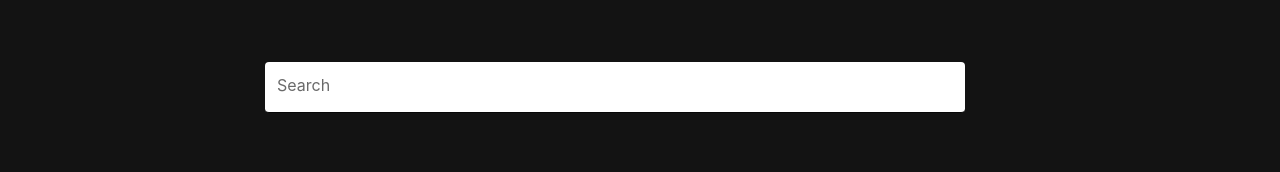
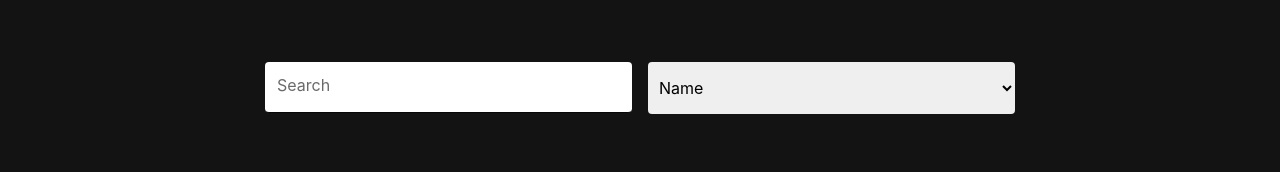
Before and after one commit to vaarvik/wp-gb, a React (Create React App) app: page / in a window 1280 px wide. Shown: the part 277-449 px from the top of the page. Built offline with nearby package versions, Linux system fonts and the light colour scheme.

Commit message:
Create Dropdown and sorting functionality

```diff
--- /dev/null
+++ b/src/components/Dropdown/Dropdown.jsx
@@ -0,0 +1,18 @@
+import useGutenbergStore from "../../store/store";
+import "./Dropdown.scss";
+
+function Dropdown({options = [{title: "None", value: 0}]}) {
+    const sortComponentsBy = useGutenbergStore(state => state.sortBy);
+    const onSelect = (option) => sortComponentsBy(option.target.value);
+
+    return (
+        <div className="Dropdown">
+            <select className="Dropdown__select" onChange={ onSelect }>
+                { options.map((option, index) => <option className="Dropdown__option" key={index} value={option.value} disabled={option.isDisabled ?? false}>{option.title}</option>) }
+            </select>
+        </div>
+
+    )
+}
+
+export default Dropdown;
--- /dev/null
+++ b/src/components/Dropdown/Dropdown.scss
@@ -0,0 +1,14 @@
+@import "/src/assets/styles/01_global/text";
+
+.Dropdown {
+    .Dropdown__select {
+        border: none;
+        border-radius: 4px;
+        display: block;
+        font-size: $base-font-size - 2px;
+        max-width: 700px;
+        outline: none;
+        padding: 15px 7px;
+        width: 100%;
+    }
+}
--- a/src/components/FrontPage/FrontPage.jsx
+++ b/src/components/FrontPage/FrontPage.jsx
@@ -1,4 +1,5 @@
 import BlockList from "../BlockList/BlockList";
+import Dropdown from "../Dropdown/Dropdown";
 import PageHeader from "../PageHeader/PageHeader";
 import SearchBar from "../SearchBar/SearchBar";
 
@@ -12,7 +13,26 @@ function FrontPage() {
         <p>This site is an open source project. Please join the community and add functionalities, components or requests <a href="https://github.com/vaarvik/wp-gb" target="_blank" rel="noreferrer">here</a>.</p>
       </PageHeader>
       <div className="wrapper">
-        <SearchBar/>
+        <div className="grid cols-2">
+          <div className="grid__item">
+            <SearchBar/>
+          </div>
+          <div className="grid__item">
+            <Dropdown options={
+              [
+                {
+                  title: "Sort by",
+                  value: "",
+                  isDisabled: true
+                },
+                {
+                  title: "Name",
+                  value: "title"
+                }
+              ]
+            }/>
+          </div>
+        </div>
       </div>
       <section className="wrapper very-wide" id="block-content">
         <BlockList />
--- /dev/null
+++ b/src/functions/sortByProp.jsx
@@ -0,0 +1,3 @@
+const sortByProp = (array, prop) => array.sort((a, b) =>  a[prop] > b[prop] ? 1 : (a[prop] < b[prop] ? -1 : 0));
+
+export default sortByProp;
--- a/src/store/store.jsx
+++ b/src/store/store.jsx
@@ -1,15 +1,25 @@
 import create from 'zustand'
 import componentsOriginals from '../components/gutenberg/components';
-
+import sortByProp from '../functions/sortByProp';
 
 const useGutenbergStore = create((set) => ({
-  components: componentsOriginals,
+  components: sortByProp(componentsOriginals, "title"),
   updateFilter: (searchText) => {
     const searchTextLC = searchText.toLowerCase();
     set(() => ({
       components: componentsOriginals.filter(component => component.title.toLowerCase().includes(searchTextLC) || component.summary.toLowerCase().includes(searchTextLC))
     }))
   },
+  sortBy: (sortType) => {
+    set((state) => {
+      switch (sortType) {
+        default:
+          sortByProp(componentsOriginals, "title");
+          const sortedComponents = [...sortByProp(state.components, "title")]; // must create a new array so react understands it's an updated version and not the same array
+          return { components: sortedComponents };
+      }
+    })
+  }
 }))
 
 export default useGutenbergStore;
```
